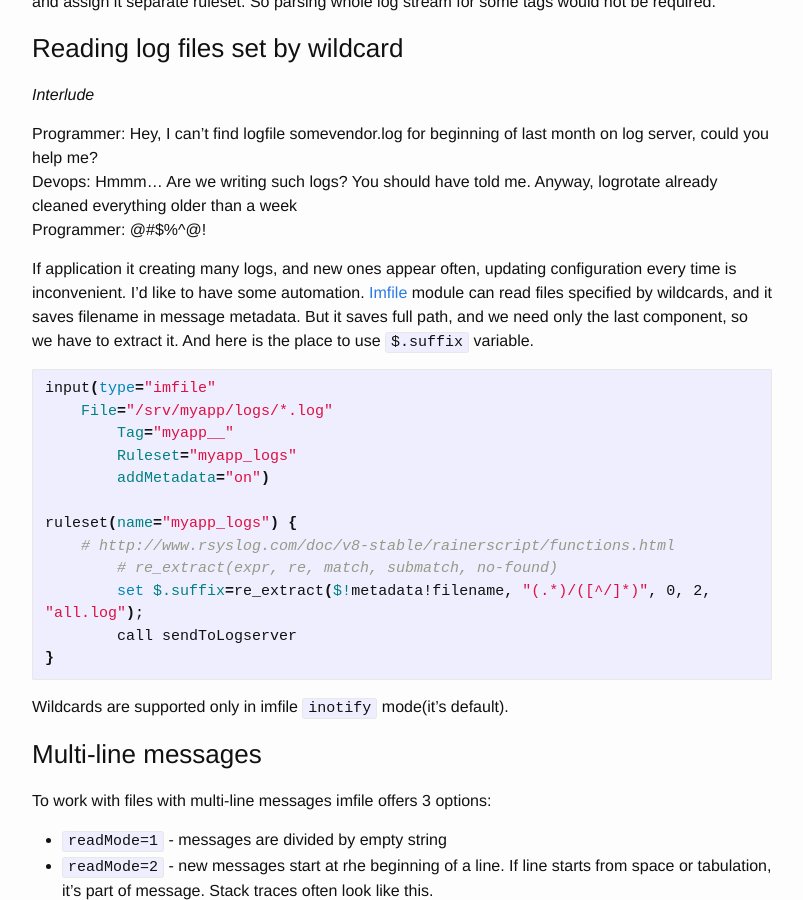
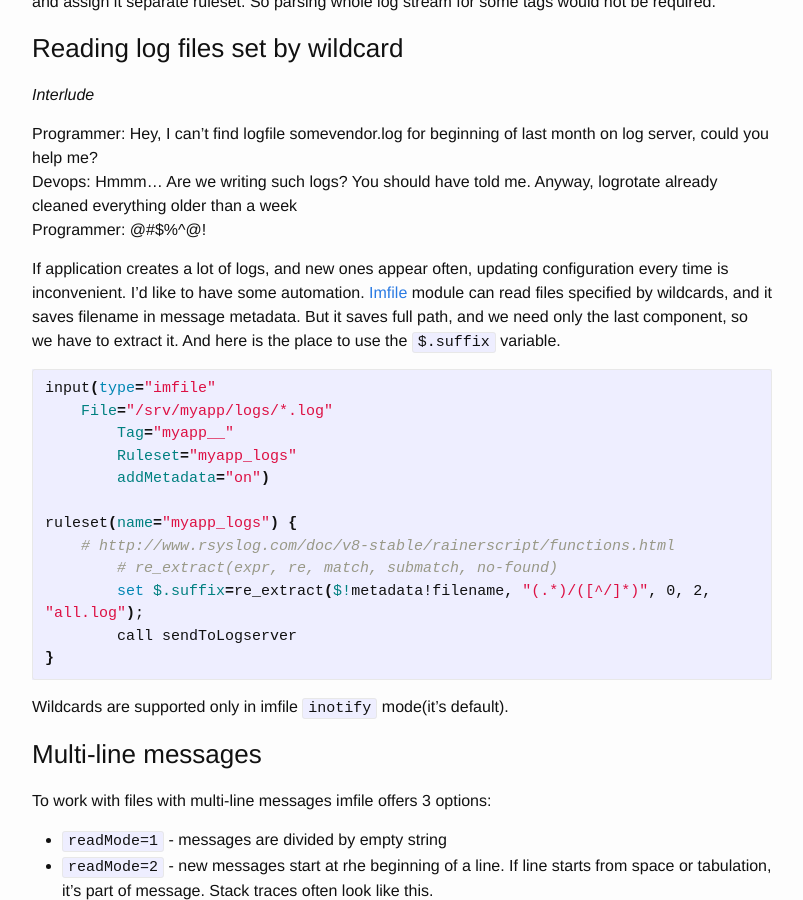
Before and after one commit to selivan/selivan.github.io, a Jekyll site: the page built from _posts/2017-02-07-rsyslog-log-forward-save-filename-handle-multi-line-failover.md, in a window 1280 px wide and 900 px high, scrolled down 6263 px. Shown: the whole window, without its empty margins (238-1041 px from the left). Built offline with Jekyll 4.4.1, drawn with Linux system fonts in a browser that asks for light colours; comment, search, counter and statistics services are not loaded.

Commit message:
fix language nuances

````diff
--- a/_posts/2017-02-07-rsyslog-log-forward-save-filename-handle-multi-line-failover.md
+++ b/_posts/2017-02-07-rsyslog-log-forward-save-filename-handle-multi-line-failover.md
@@ -213,7 +213,7 @@ Programmer: Hey, I can't find logfile somevendor.log for beginning of last month
 Devops: Hmmm... Are we writing such logs? You should have told me. Anyway, logrotate already cleaned everything older than a week
 Programmer: @#$%^@!
 
-If application it creating many logs, and new ones appear often, updating configuration every time is inconvenient. I'd like to have some automation. [Imfile](http://www.rsyslog.com/doc/v8-stable/configuration/modules/imfile.html) module can read files specified by wildcards, and it saves filename in message metadata. But it saves full path, and we need only the last component, so we have to extract it. And here is the place to use `$.suffix` variable.
+If application creates a lot of logs, and new ones appear often, updating configuration every time is inconvenient. I'd like to have some automation. [Imfile](http://www.rsyslog.com/doc/v8-stable/configuration/modules/imfile.html) module can read files specified by wildcards, and it saves filename in message metadata. But it saves full path, and we need only the last component, so we have to extract it. And here is the place to use the `$.suffix` variable.
 
 ```bash
 input(type="imfile"
````
